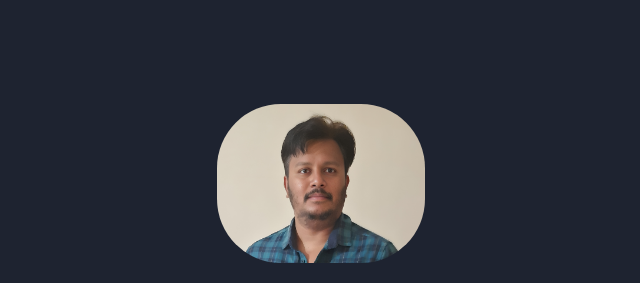
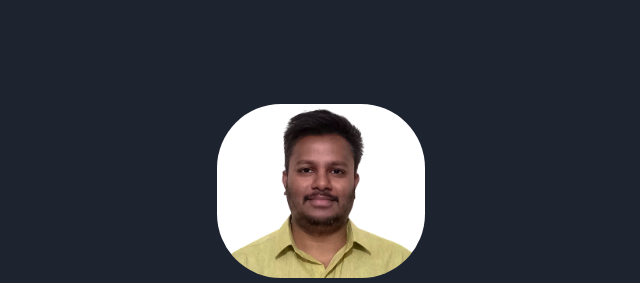
Before and after one commit to techntools/portfolio, a plain HTML site: page index.html in a window 1280 px wide. Shown: the top 283 px of the page, without its empty margins (319-959 px from the left). Drawn offline with Linux system fonts and the light colour scheme.

Commit message:
Better profile picture

```diff
--- a/index.html
+++ b/index.html
@@ -12,7 +12,7 @@
   <body>
     <div class="grid">
       <div class="section-1">
-        <img src="assets/me.jpeg">
+        <img src="assets/me.png">
         <h2><span>Santosh Bandichode</span></h2>
         <p><span style="color:#9e5151">Pune, Maharashtra, India</span></p>
         <a href="https://linkedin.com/in/santoshbandichode/"><i class="fab fa-linkedin"></i></a>
```
Also changed, not shown: assets/me.jpeg (deleted), assets/me.png (added).
